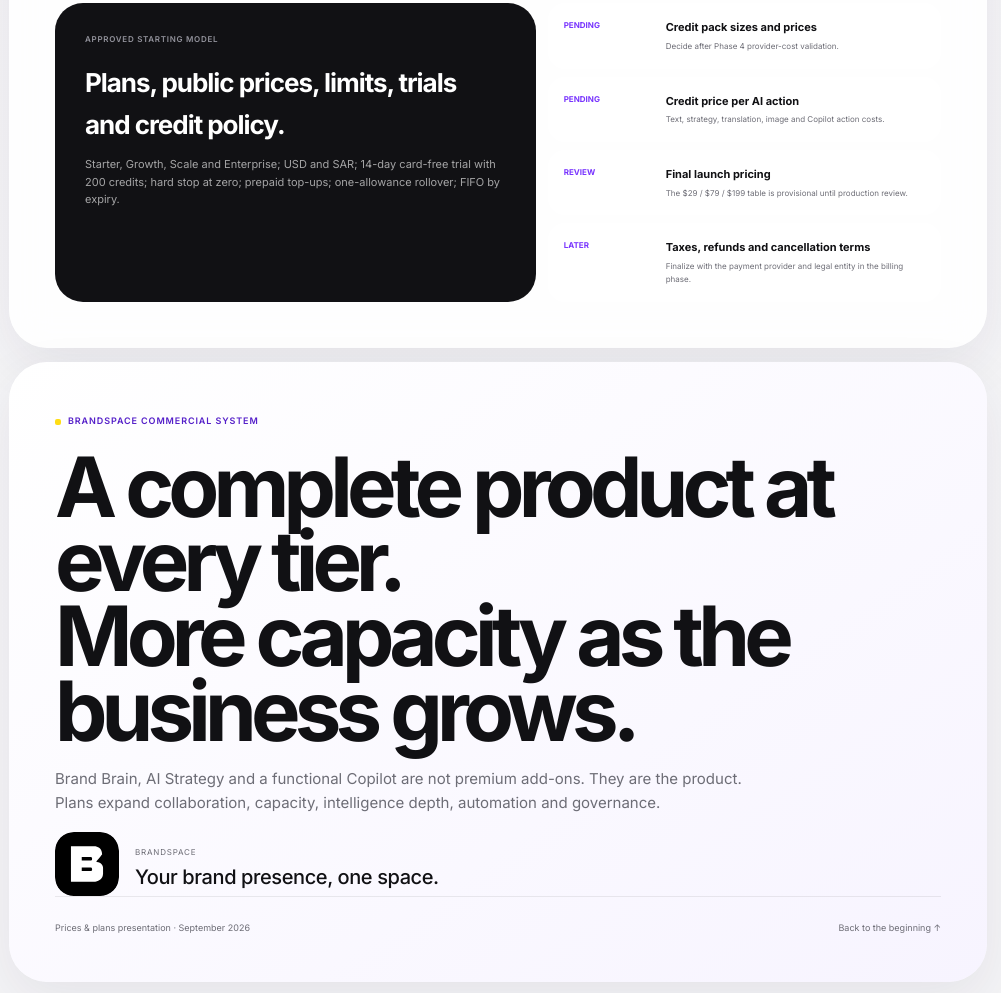
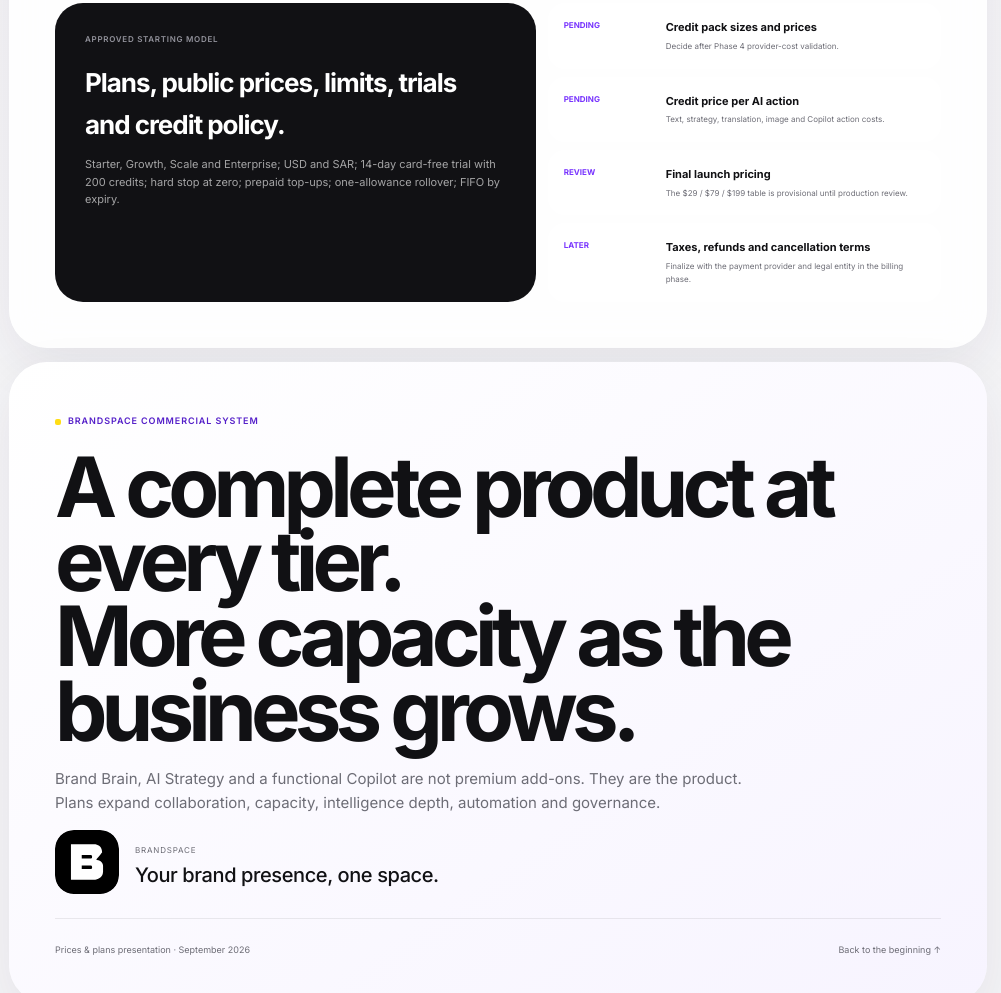
Before and after one commit to Mohamed-Omaar/Brandspace-Landing-page, a plain HTML site: page prices-and-plans/index.html in a window 1280 px wide. Shown: the part 8493-9486 px from the top of the page, without its empty margins (279-1280 px from the left). Drawn offline with Linux system fonts and the light colour scheme.

Commit message:
Add space above presentation footer divider

```diff
--- a/prices-and-plans/index.html
+++ b/prices-and-plans/index.html
@@ -21,6 +21,7 @@
     /* Keep every card group visibly separated, even without the generic .grid helper. */
     .g2,.g3,.g4{display:grid;gap:12px}
     .final-line h3{font-size:clamp(17px,1.7vw,20px);font-weight:500;line-height:1.25;letter-spacing:-.02em;text-wrap:balance}
+    .final-line+.footer-line{margin-top:24px}
   </style>
 </head>
 <body>
```
